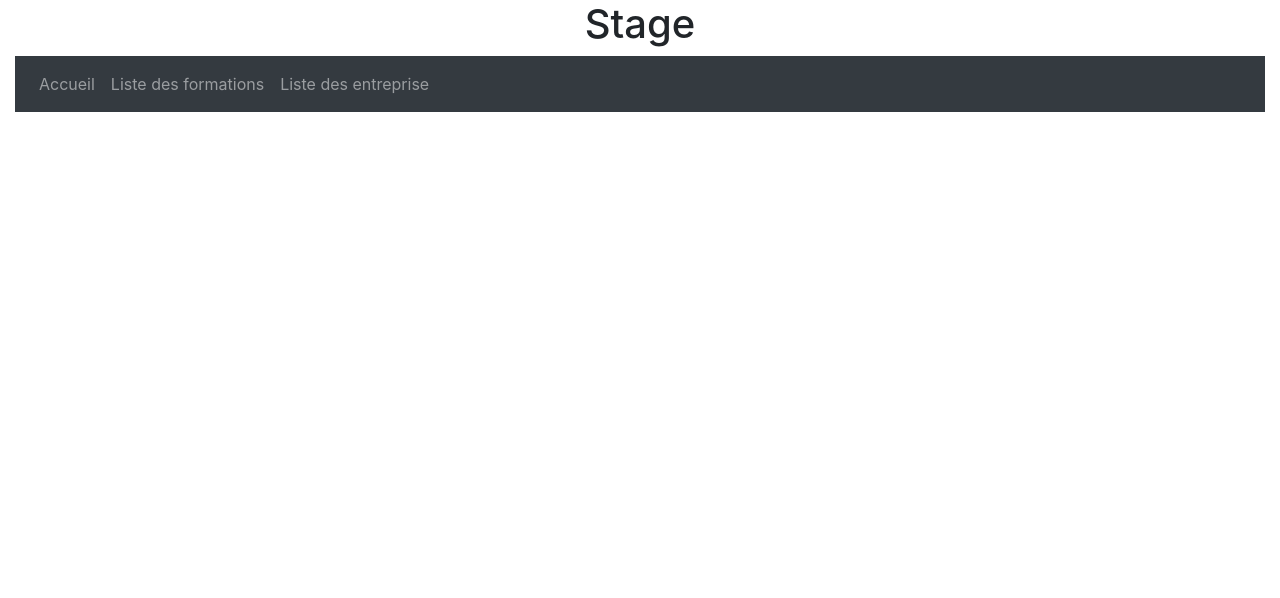
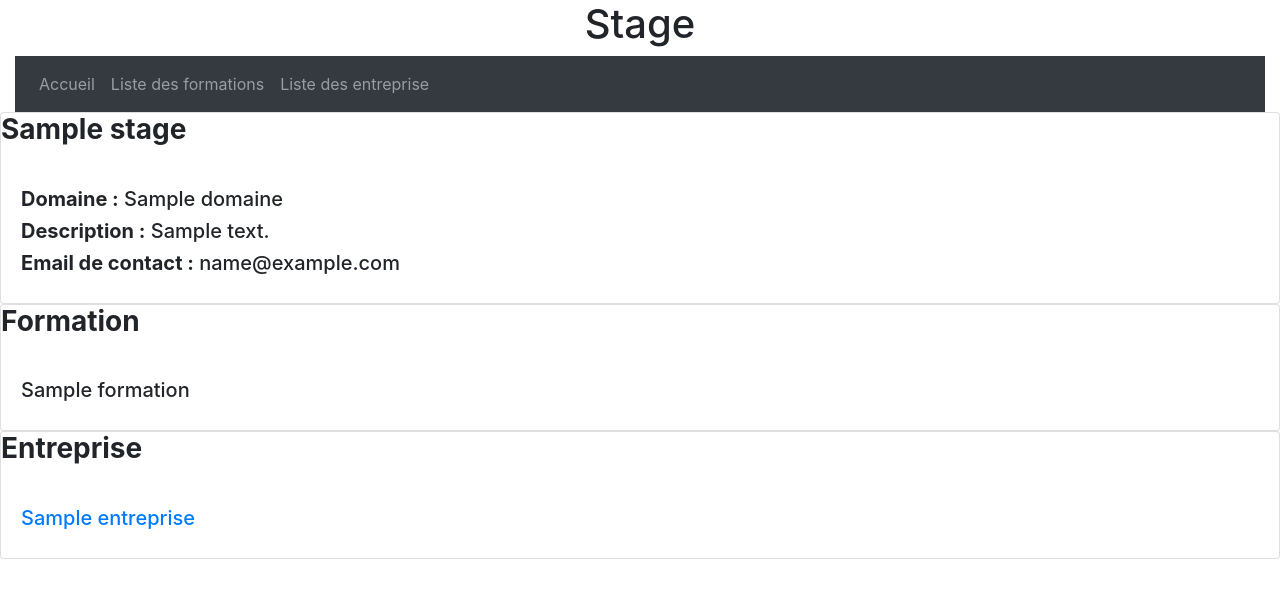
Before and after one commit to llecourt/ProStages, a Symfony app: template templates/pro_stages/afficherStage.html.twig in a window 1280 px wide. Shown: the top 598 px of the page. Run offline with Twig, Linux system fonts and the light colour scheme; the template is opened without the code that fills it: most values are stand-ins (such as "Sample title", 1, 10 or a date in 2020); some libraries are stand-ins or nearby versions.

Commit message:
page afficher stage + liens vers stage dans vues afficher stagesEntreprise et stagesFormation

```diff
--- a/templates/pro_stages/afficherStage.html.twig
+++ b/templates/pro_stages/afficherStage.html.twig
@@ -4,9 +4,33 @@
 <h1><center>Stage</h1>
 {% endblock %}
 
-{% block body %}
-<h2> Titre : {{stage.titre}} </h2>
-<h2>Domaine : {{stage.domaine}} </h2>
-<h2>Description : {{stage.description}} </h2>
-<h2>Email de contact : {{stage.email}} </h2>
+{% block contenu %}
+<div class="card">
+	<div class="card-title">
+		<h3><strong> {{stage.titre}} </strong></h3>
+	</div>
+	<div class="card-body">
+		<h5><strong>Domaine :</strong> {{stage.domaine}} </h5>
+		<h5><strong>Description :</strong> {{stage.description}} </h5>
+		<h5><strong>Email de contact :</strong> {{stage.emailContact}} </h5>
+	</div>
+</div>
+<div class="card">
+	<div class="card-title">
+		<h3><strong> Formation </strong></h3>
+	</div>
+	<div class="card-body">
+		{% for formation in stage.formation %}
+		<h5>{{formation.nom}}</h5>
+		{% endfor %}
+	</div>
+</div>
+<div class="card">
+	<div class="card-title">
+		<h3><strong> Entreprise </strong></h3>
+	</div>
+	<div class="card-body">
+		<h5><a href="/entreprise/{{stage.entreprise.nom}}"> {{stage.entreprise.nom}} </a></h5>
+	</div>
+</div>
 {% endblock %}
--- a/templates/pro_stages/afficherStagesEntreprise.html.twig
+++ b/templates/pro_stages/afficherStagesEntreprise.html.twig
@@ -21,7 +21,7 @@
     <tr>
       {% for stage in listeStages %}
       <td> {{stage.id}} </td>
-      <td> {{stage.titre}} </td>
+      <td> <a href="/stage/{{stage.id}}"> {{stage.titre}} </a> </td>
       <td> {{stage.description}} </td>
       <td> {{stage.emailContact}} </td>
       <td> {{stage.domaine}} </td>
--- a/templates/pro_stages/afficherStagesFormation.html.twig
+++ b/templates/pro_stages/afficherStagesFormation.html.twig
@@ -21,7 +21,7 @@
     <tr>
       {% for stage in listeStages %}
       <td> {{stage.id}} </td>
-      <td> {{stage.titre}} </td>
+      <td> <a href="/stage/{{stage.id}}"> {{stage.titre}} </a> </td>
       <td> {{stage.description}} </td>
       <td> {{stage.emailContact}} </td>
       <td> {{stage.domaine}} </td>
```
